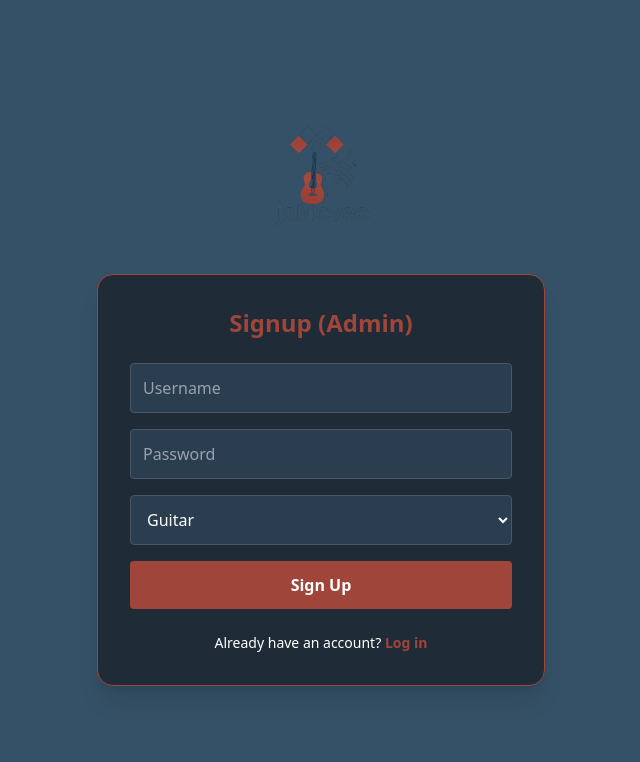
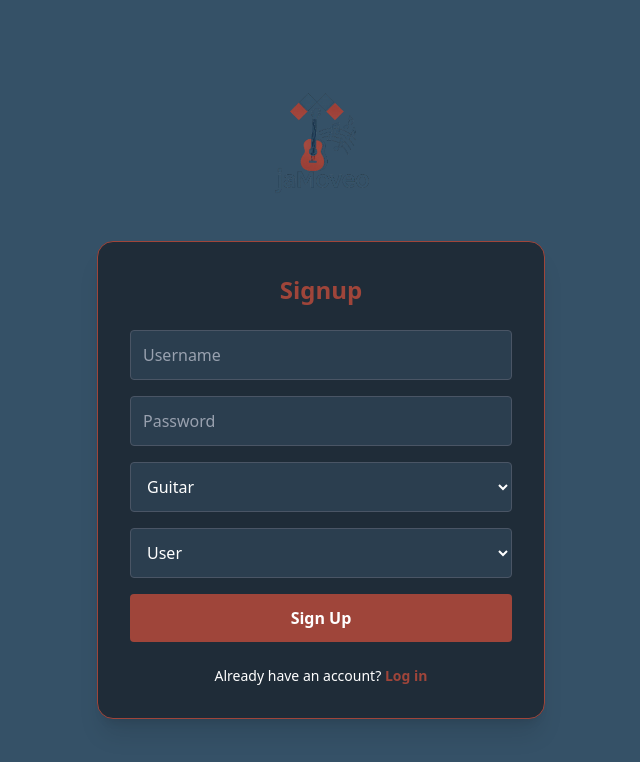
Before and after one commit to Ben-Kilinski/Moveo, a React (Vite) app in the folder jaMoveo-client/: page /admin/signup in a window 1280 px wide. Shown: the top 762 px of the page, without its empty margins (319-959 px from the left). Built offline with nearby package versions, Linux system fonts and the light colour scheme.

Commit message:
signup roles

```diff
--- a/jaMoveo-client/src/pages/SignupPage.tsx
+++ b/jaMoveo-client/src/pages/SignupPage.tsx
@@ -1,26 +1,20 @@
 import { useState } from 'react';
-import { useLocation } from 'react-router-dom';
 import moveoLogo from '../assets/jamoveologo.png';
 import { useNavigate } from 'react-router-dom';
 
-interface SignupPageProps {
-  isAdmin?: boolean;
-}
-
-export default function SignupPage({ isAdmin = false }: SignupPageProps) {
+export default function SignupPage() {
   const [username, setUsername] = useState('');
   const [password, setPassword] = useState('');
   const [instrument, setInstrument] = useState('guitar');
+  const [role, setRole] = useState<'user' | 'admin'>('user'); // novo state
   const [message, setMessage] = useState('');
-  const location = useLocation();
   const navigate = useNavigate();
 
   const handleSubmit = async (e: React.FormEvent) => {
     e.preventDefault();
-    const role = location.pathname.includes('/admin') ? 'admin' : 'user';
 
     try {
-      const res = await fetch(`${import.meta.env.VITE_API_URL}/auth/signup`, {
+      const res = await fetch(`${import.meta.env.VITE_API_URL}/api/auth/signup`, {
         method: 'POST',
         headers: { 'Content-Type': 'application/json' },
         body: JSON.stringify({ username, password, instrument, role }),
@@ -37,15 +31,11 @@ export default function SignupPage({ isAdmin = false }: SignupPageProps) {
 
   return (
     <div className="min-h-screen bg-[#355167] text-white flex flex-col items-center justify-center px-4">
-      <img
-        src={moveoLogo}
-        alt="Moveo Logo"
-        className="w-32 h-auto mb-8"
-      />
+      <img src={moveoLogo} alt="Moveo Logo" className="w-32 h-auto mb-8" />
 
       <div className="bg-[#1f2c38] p-8 rounded-2xl shadow-xl w-full max-w-md border border-[#9F453A]">
         <h1 className="text-2xl font-bold mb-6 text-center text-[#9F453A]">
-          Signup ({isAdmin ? 'Admin' : 'User'})
+          Signup
         </h1>
 
         <form onSubmit={handleSubmit} className="space-y-4">
@@ -77,12 +67,24 @@ export default function SignupPage({ isAdmin = false }: SignupPageProps) {
             <option value="keyboards">Keyboards</option>
             <option value="vocals">Vocals</option>
           </select>
+
+          {/* NOVO CAMPO PARA ESCOLHER USER OU ADMIN */}
+          <select
+            className="w-full bg-[#2b3e4f] border border-gray-600 p-3 rounded text-white focus:outline-none focus:ring-2 focus:ring-[#9F453A]"
+            value={role}
+            onChange={(e) => setRole(e.target.value as 'user' | 'admin')}
+          >
+            <option value="user">User</option>
+            <option value="admin">Admin</option>
+          </select>
+
           <button
             type="submit"
             className="w-full bg-[#9F453A] text-white font-semibold py-3 rounded hover:bg-[#b85547] transition-colors"
           >
             Sign Up
           </button>
+
           {message && (
             <p className="mt-2 text-sm text-center text-red-400">{message}</p>
           )}
@@ -97,7 +99,6 @@ export default function SignupPage({ isAdmin = false }: SignupPageProps) {
             Log in
           </span>
         </p>
-
       </div>
     </div>
   );
```
Also changed, not shown: 1 other file (tests, documents, lock files or other folders).
